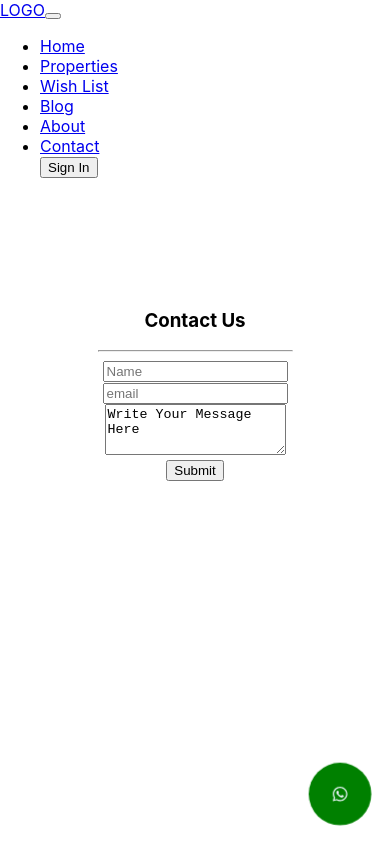
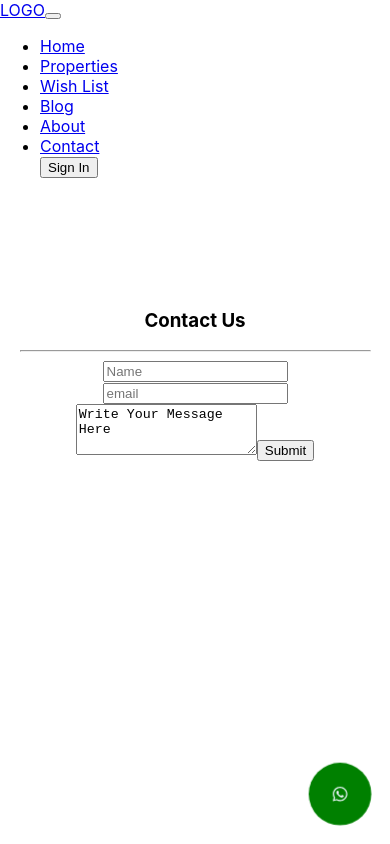
Before and after one commit to Alzubair98/ozyapi, a React (Create React App) app: page /contact in a window 390 px wide. Built offline with nearby package versions, Linux system fonts and the light colour scheme; the HTML template or start-up script is replaced by a standard one.

Commit message:
add media query

```diff
--- a/src/component/contact/Contact.css
+++ b/src/component/contact/Contact.css
@@ -16,3 +16,10 @@
     text-align: center;
     padding: 1rem;
 }
+
+@media (max-width: 768px){
+    .c-p-card{
+        width: 90%;
+
+    }
+}
```
